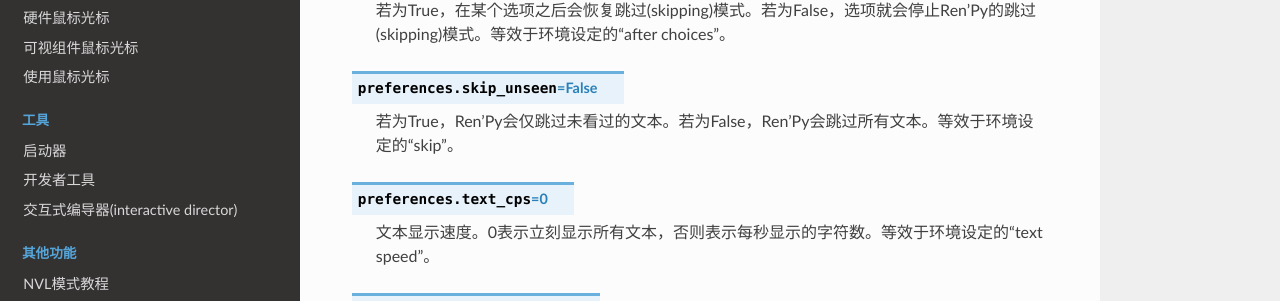
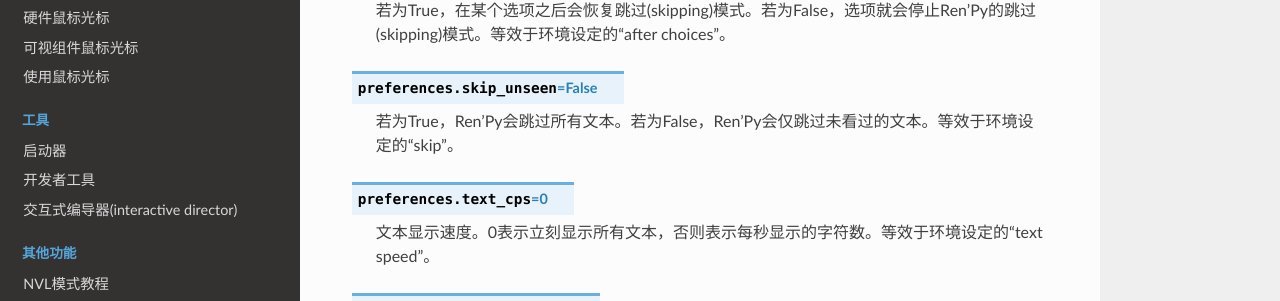
Before and after one commit to 3DMXM/Renpydoc-ranslate, a Sphinx documentation site: the page built from source/preferences.rst, in a window 1280 px wide and 900 px high, scrolled down 1875 px. Shown: the part 146-447 px from the top of the window. Built offline with Sphinx 7.4.7 and the Read the Docs theme 2.0.0, drawn with Linux system fonts in a browser that asks for light colours; the version number could not be read and is left out.

```diff
--- a/source/preferences.rst
+++ b/source/preferences.rst
@@ -81,7 +81,7 @@
 
 .. var:: preferences.skip_unseen = False
 
-    若为True，Ren'Py会仅跳过未看过的文本。若为False，Ren'Py会跳过所有文本。等效于环境设定的“skip”。
+    若为True，Ren'Py会跳过所有文本。若为False，Ren'Py会仅跳过未看过的文本。等效于环境设定的“skip”。
 
 .. var:: preferences.text_cps = 0
 
```
